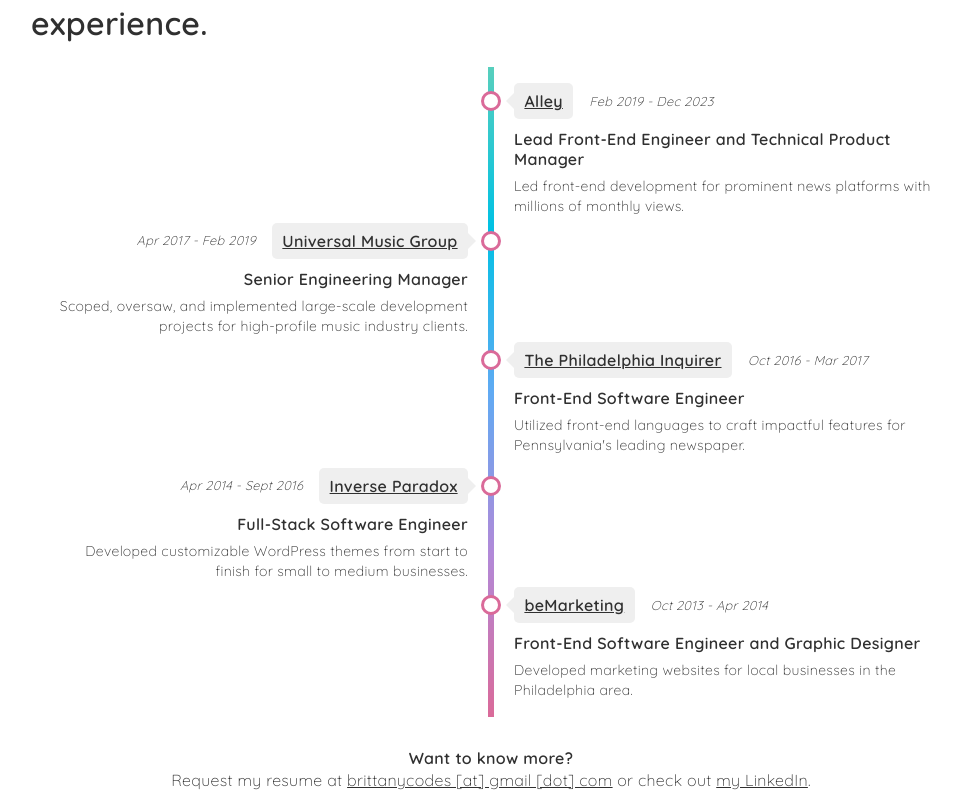
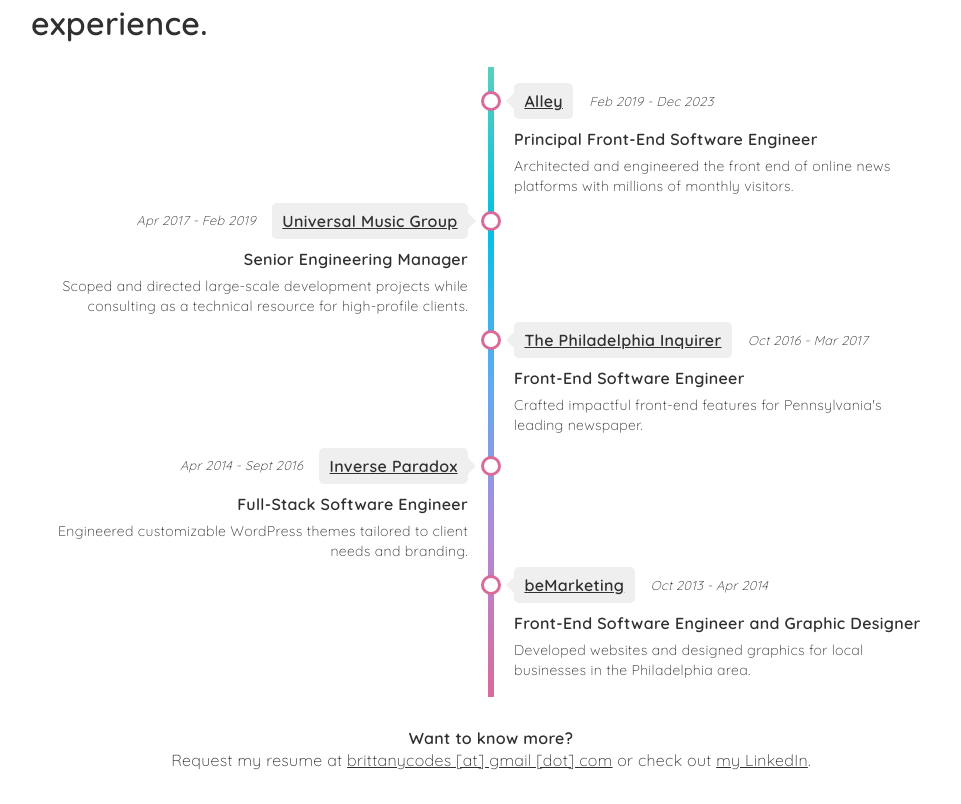
Before and after one commit to bchoplin/brittanychoplin, a website: page index.html in a window 1280 px wide. Shown: the part 2096-2900 px from the top of the page, without its empty margins (149-1110 px from the left). Drawn offline with Linux system fonts and the light colour scheme.

Commit message:
content updates ✨

```diff
--- a/index.html
+++ b/index.html
@@ -121,8 +121,8 @@
 									<span class="timeline__time"><span>Feb 2019 - Dec 2023</span></span>
 								</div>
 								<div class="timeline__text">
-									<span class="timeline__title">Lead Front-End Engineer and Technical Product Manager</span>
-									<p class="timeline__desc">Led front-end development for prominent news platforms with millions of monthly views.</p>
+									<span class="timeline__title">Principal Front-End Software Engineer</span>
+									<p class="timeline__desc">Architected and engineered the front end of online news platforms with millions of monthly visitors.</p>
 								</div>
 							</div>
 						</li>
@@ -135,7 +135,7 @@
 								</div>
 								<div class="timeline__text">
 									<span class="timeline__title">Senior Engineering Manager</span>
-									<p class="timeline__desc">Scoped, oversaw, and implemented large-scale development projects for high-profile music industry clients.</p>
+									<p class="timeline__desc">Scoped and directed large-scale development projects while consulting as a technical resource for high-profile clients.</p>
 								</div>
 							</div>
 						</li>
@@ -150,7 +150,7 @@
 								</div>
 								<div class="timeline__text">
 									<span class="timeline__title">Front-End Software Engineer</span>
-									<p class="timeline__desc">Utilized front-end languages to craft impactful features for Pennsylvania's leading newspaper.</p>
+									<p class="timeline__desc">Crafted impactful front-end features for Pennsylvania's leading newspaper.</p>
 								</div>
 							</div>
 						</li>
@@ -165,7 +165,7 @@
 								</div>
 								<div class="timeline__text">
 									<span class="timeline__title">Full-Stack Software Engineer</span>
-									<p class="timeline__desc">Developed customizable WordPress themes from start to finish for small to medium businesses.</p>
+									<p class="timeline__desc">Engineered customizable WordPress themes tailored to client needs and branding.</p>
 								</div>
 							</div>
 						</li>
@@ -180,7 +180,7 @@
 								</div>
 								<div class="timeline__text">
 									<span class="timeline__title">Front-End Software Engineer and Graphic Designer</span>
-									<p class="timeline__desc">Developed marketing websites for local businesses in the Philadelphia area.</p>
+									<p class="timeline__desc">Developed websites and designed graphics for local businesses in the Philadelphia area.</p>
 								</div>
 							</div>
 						</li>
@@ -199,7 +199,7 @@
 					<h3>Portfolio.</h3>
 					<p>✨ <em>coming soon</em> ✨</p>
 					<p>I am actively developing new public-facing projects for my portfolio. Thank you for your patience! For code samples or additional information, please feel free to reach out to me directly.</p>
-					<p>In the meantime, you can get an idea of what I am capable of via <a href="https://github.com/bchoplin">GitHub</a> and <a href="https://codepen.io/brittanyc">CodePen</a></p>.
+					<p>In the meantime, you can get an idea of what I am capable of via <a href="https://github.com/bchoplin">GitHub</a> and <a href="https://codepen.io/brittanyc">CodePen</a>.</p>
 				</div>
 			</div>
 		</div>
```
